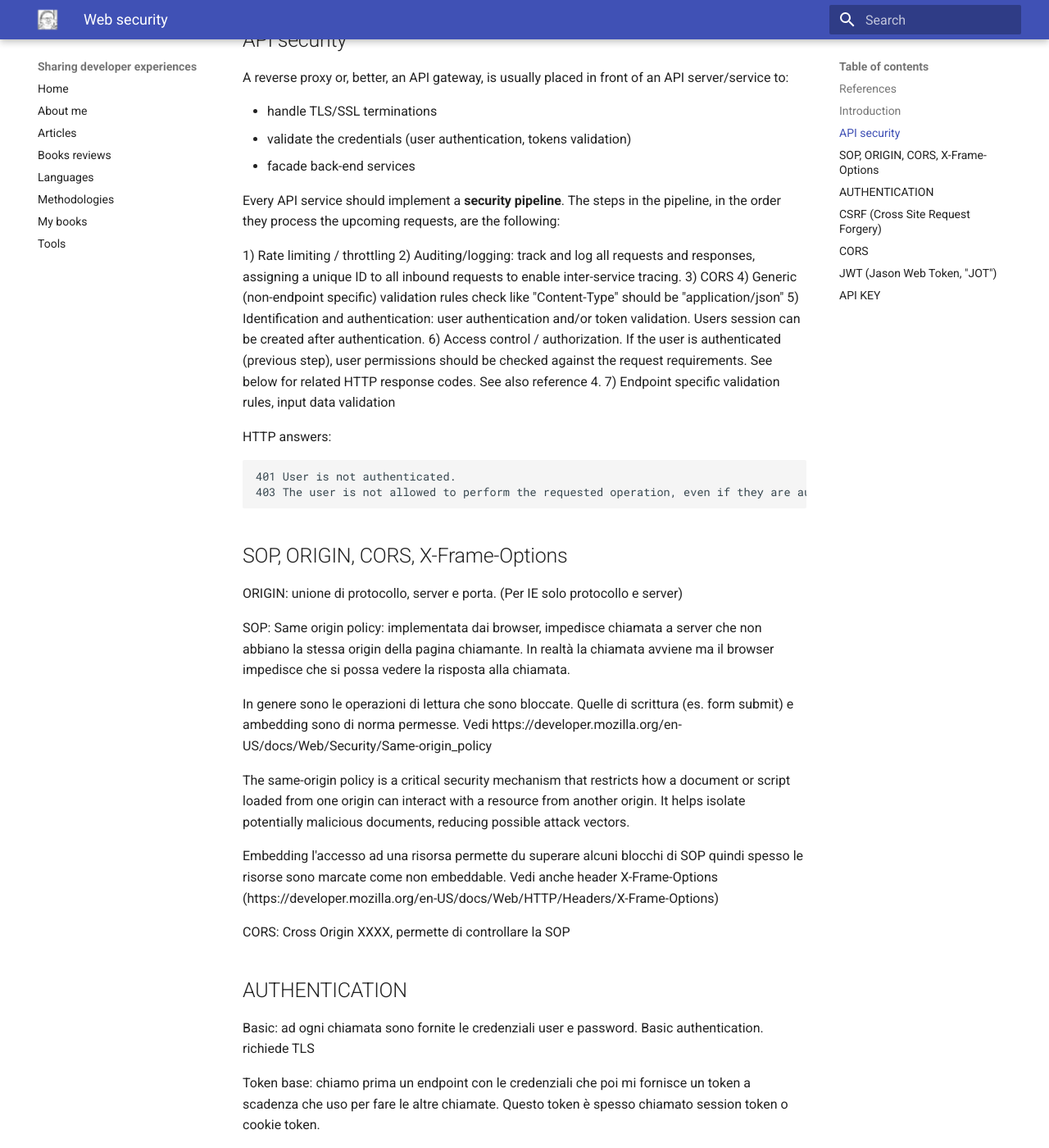
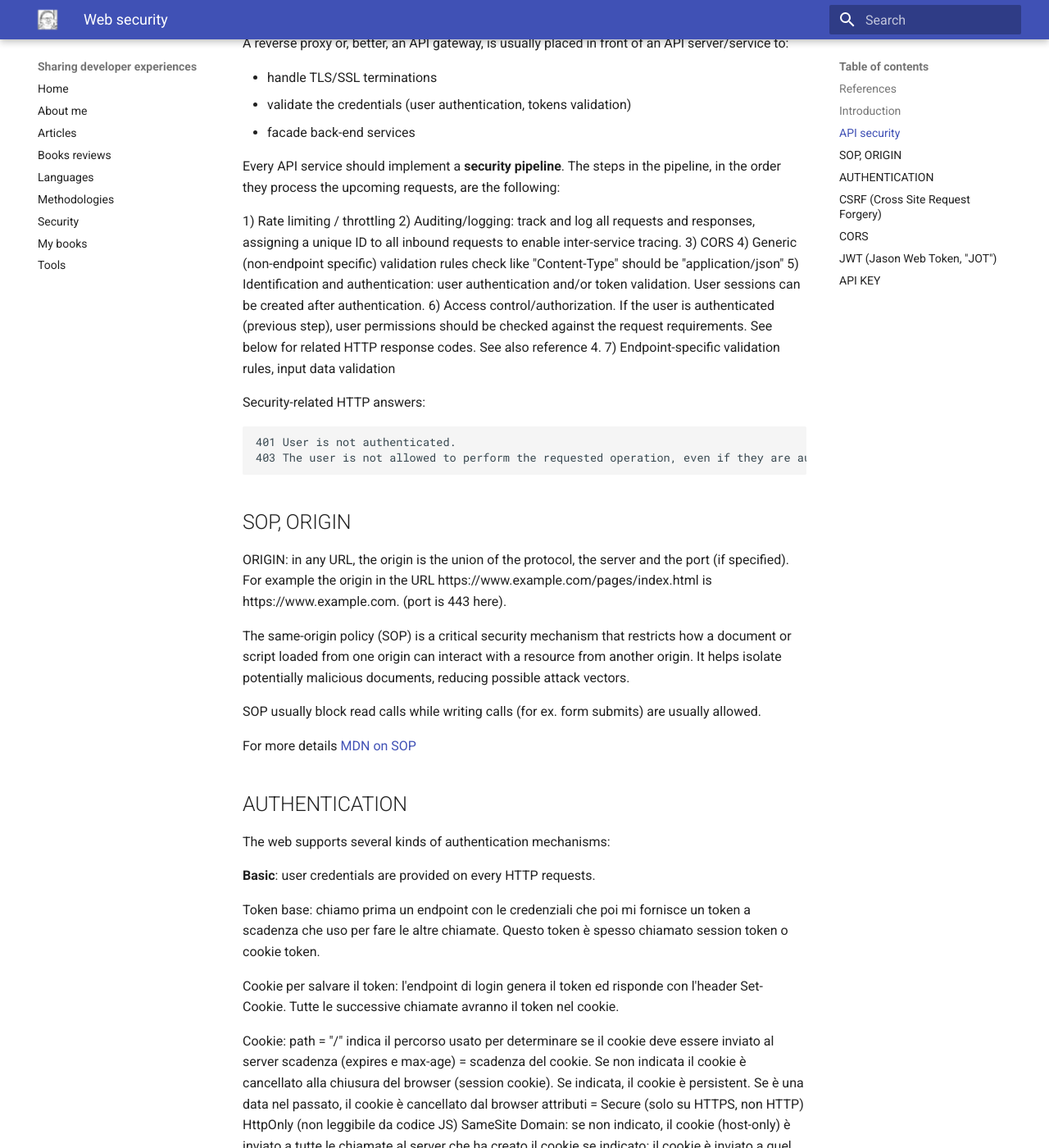
Before and after one commit to gualtierotesta/blog, an MkDocs documentation site: the page built from docs/security/web-security.md, in a window 1280 px wide and 1400 px high, scrolled down 1309 px. Shown: the whole window at 82% size. Built offline with MkDocs 1.6.1 and Material for MkDocs 9.7.7, drawn with Linux system fonts in a browser that asks for light colours; some of the changed text lies outside the part shown.

Commit message:
Introduced security section

```diff
--- a/docs/methodologies/web-security.md
+++ b/docs/security/web-security.md
@@ -22,7 +20,7 @@ Web security is the intersection of the following:
 - Information security (InfoSec): how we handle the data -> cryptography, access control...
 - Application security (AppSec): how we use the applications --> vulnerability, credentials storage...
 
-Security related tools:
+Security-related tools:
 
 - WAF, Web Application Firewall, HTTP level firewalls
 - IDS, Intrusion Detection System
@@ -56,37 +54,33 @@ Every API service should implement a **security pipeline**. The steps in the pip
 2) Auditing/logging: track and log all requests and responses, assigning a unique ID to all inbound requests to enable inter-service tracing.
 3) CORS
 4) Generic (non-endpoint specific) validation rules check like "Content-Type" should be "application/json"
-5) Identification and authentication: user authentication and/or token validation. Users session can be created after authentication.
-6) Access control / authorization. If the user is authenticated (previous step), user permissions should be checked against the request requirements. See below for related HTTP response codes. See also reference 4.
-7) Endpoint specific validation rules, input data validation
+5) Identification and authentication: user authentication and/or token validation. User sessions can be created after authentication.
+6) Access control/authorization. If the user is authenticated (previous step), user permissions should be checked against the request requirements. See below for related HTTP response codes. See also reference 4.
+7) Endpoint-specific validation rules, input data validation
 
-HTTP answers:
+Security-related HTTP answers:
 
     401 User is not authenticated.
     403 The user is not allowed to perform the requested operation, even if they are authenticated.
 
 
-## SOP, ORIGIN, CORS, X-Frame-Options
+## SOP, ORIGIN
 
-ORIGIN: unione di protocollo, server e porta.  (Per IE solo protocollo e server)
+ORIGIN: in any URL, the origin is the union of the protocol, the server and the port (if specified). For example the origin in the URL https://www.example.com/pages/index.html is https://www.example.com. (port is 443 here).
 
-SOP: Same origin policy: implementata dai browser, impedisce chiamata a server che non abbiano la stessa origin della pagina chiamante. In realtà la chiamata avviene ma il browser impedisce che si possa vedere la risposta alla chiamata.
+The same-origin policy (SOP) is a critical security mechanism that restricts how a document or script loaded from one origin can interact with a resource from another origin. It helps isolate potentially malicious documents, reducing possible attack vectors.
 
-In genere sono le operazioni di lettura che sono bloccate. Quelle di scrittura (es. form submit) e ambedding sono di norma permesse.
-Vedi https://developer.mozilla.org/en-US/docs/Web/Security/Same-origin_policy
+SOP usually block read calls while writing calls (for ex. form submits) are usually allowed.
 
-The same-origin policy is a critical security mechanism that restricts how a document or script loaded from one origin can interact with a resource from another origin. It helps isolate potentially malicious documents, reducing possible attack vectors.
-
-Embedding l'accesso ad una risorsa permette du superare alcuni blocchi di SOP quindi spesso le risorse sono marcate come non embeddable. Vedi anche header X-Frame-Options (https://developer.mozilla.org/en-US/docs/Web/HTTP/Headers/X-Frame-Options)
-
-
-CORS: Cross Origin XXXX, permette di controllare la SOP
+For more details [MDN on SOP](https://developer.mozilla.org/en-US/docs/Web/Security/Same-origin_policy)
 
 
 
 ## AUTHENTICATION
 
-Basic: ad ogni chiamata sono fornite le credenziali user e password. Basic authentication. richiede TLS
+The web supports several kinds of authentication mechanisms:
+
+**Basic**: user credentials are provided on every HTTP requests.
 
 Token base: chiamo prima un endpoint con le credenziali che poi mi fornisce un token a scadenza che uso per fare le altre chiamate.
 Questo token è spesso chiamato session token o cookie token.
--- a/mkdocs.yml
+++ b/mkdocs.yml
@@ -41,5 +41,6 @@ nav:
   - "Books reviews": books/index.md
   - "Languages": languages/index.md
   - "Methodologies": methodologies/index.md
+  - "Security": security/index.md
   - "My books": my-books.md
   - "Tools": tools/index.md
```
Also changed, not shown: other parts of docs/security/web-security.md (+1 -3 lines), README.md (+1 -2 lines), docs/index.md (+5 -1 lines), docs/methodologies/index.md (+0 -1 lines), docs/security/api-security.md (added, +6 -0 lines), docs/security/index.md (added, +11 -0 lines), docs/security/oauth-openid.md (added, +6 -0 lines), docs/security/tokens.md (added, +10 -0 lines).
